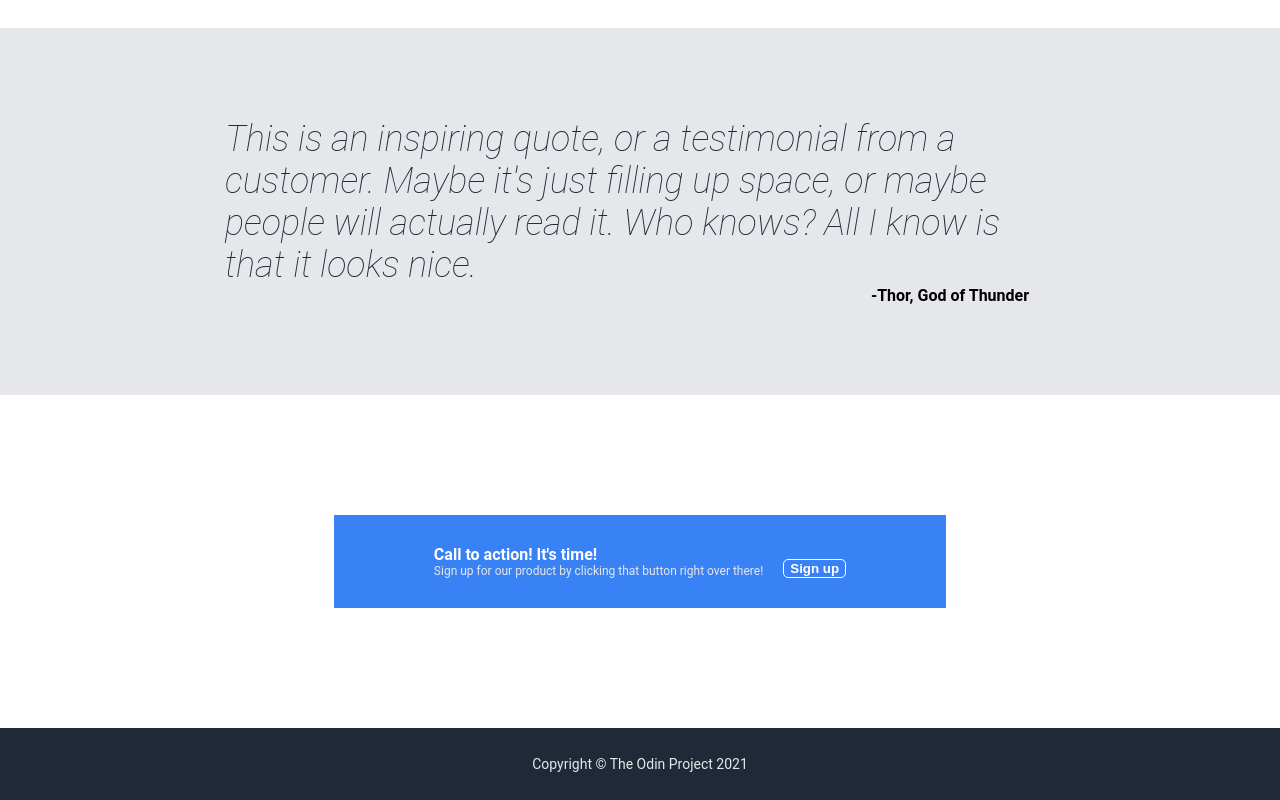
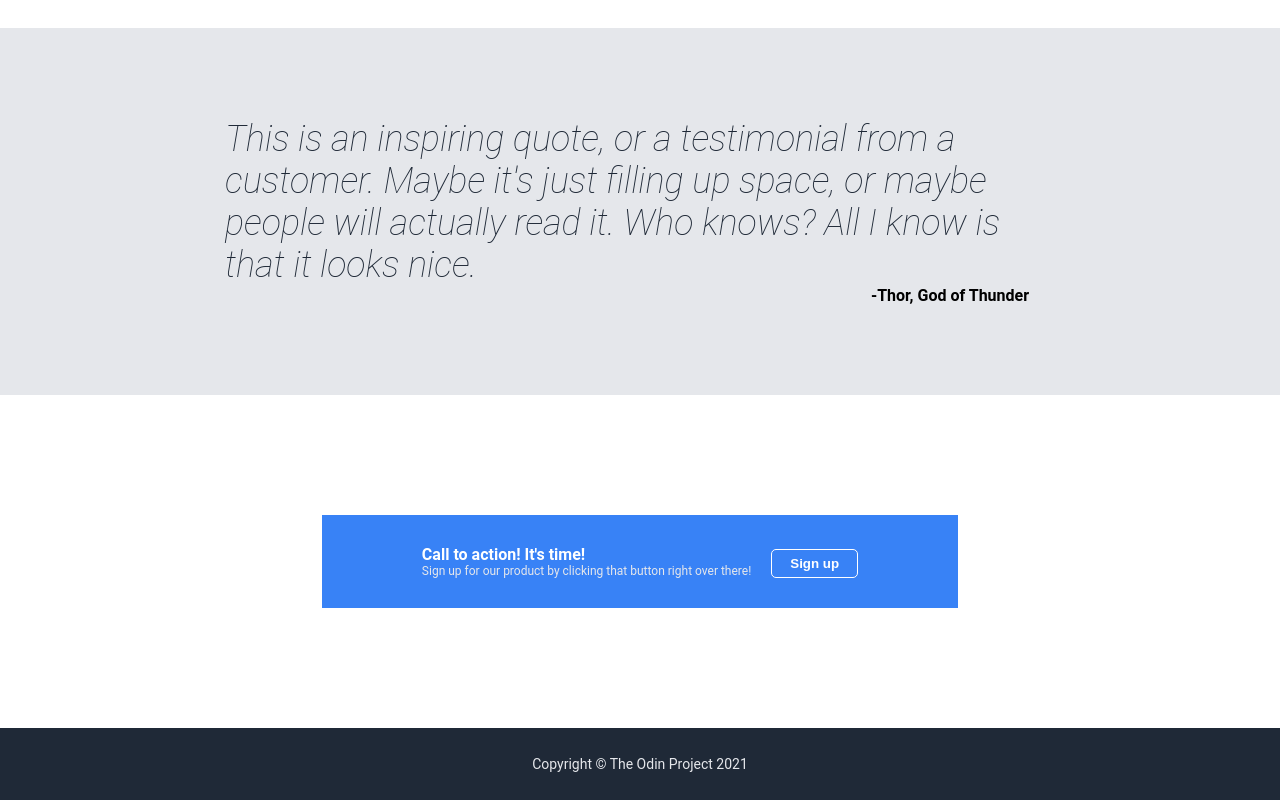
Before and after one commit to ihkdhrubo/landing-page, a plain HTML site: page index.html in a window 1280 px wide. Shown: the part 895-1695 px from the top of the page. Drawn offline with Linux system fonts and the light colour scheme.

Commit message:
fix sign up

```diff
--- a/style.css
+++ b/style.css
@@ -170,6 +170,7 @@ a {
     font-weight: bold;
     border-radius: 5px;
     align-self: flex-end;
+    padding: 6px 18px;
 }
 
 
```
